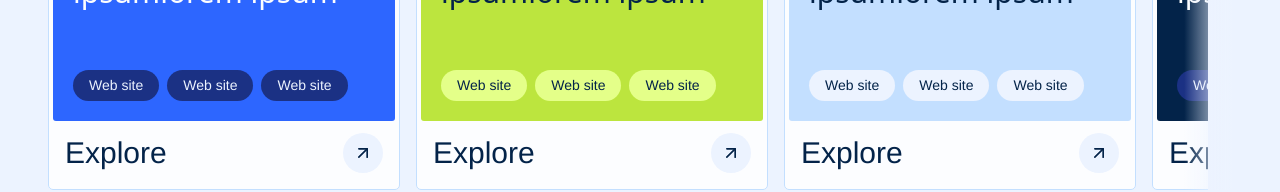
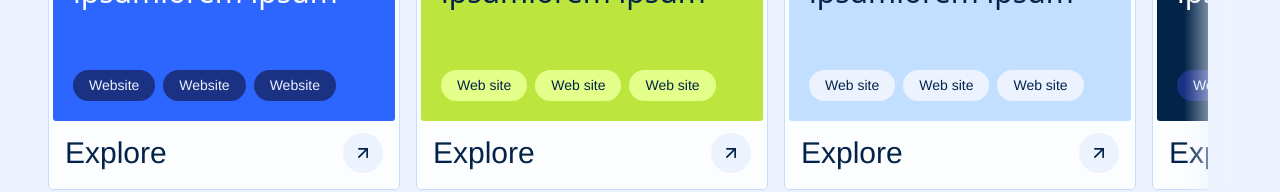
Before and after one commit to Juniors-Dev/Juniors.dev, a React (Vite) app: page / in a window 1280 px wide. Shown: the part 2101-2293 px from the top of the page. Built offline with nearby package versions, Linux system fonts and the light colour scheme.

Commit message:
fix: tag key to include index to prevent duplication on service cards on language change

```diff
--- a/src/features/ServiceCard/ServiceCard.jsx
+++ b/src/features/ServiceCard/ServiceCard.jsx
@@ -30,8 +30,8 @@ function ServiceCard({
         <h3 className="service-card__title">{title}</h3>
         <p className="service-card__details">{details}</p>
         <div className="service-card__tags">
-          {tags.map((tag) => (
-            <Tag key={tag} className={tagClassName}>
+          {tags.map((tag, index) => (
+            <Tag key={tag + index} className={tagClassName}>
               {tag}
             </Tag>
           ))}
--- a/src/pages/Home/translations/services.js
+++ b/src/pages/Home/translations/services.js
@@ -15,12 +15,12 @@ export const serviceCards = [
     en: {
       title: "UX/UI",
       details: "lorem ipsumlorem ipsumlorem ipsum",
-      tags: ["Web site", "Web site", "Web site"],
+      tags: ["Website", "Website", "Website"],
     },
     no: {
       title: "UX/UI",
       details: "lorem ipsumlorem ipsumlorem ipsum",
-      tags: ["Web site", "Web site", "Web site"],
+      tags: ["Nettside", "Nettside", "Nettside"],
     },
     panelClassName: "bg-primary-500 hover:bg-primary-600 text-off-white",
     tagClassName: "bg-primary-700 text-primary-100",
@@ -35,7 +35,7 @@ export const serviceCards = [
     no: {
       title: "Frontend",
       details: "lorem ipsumlorem ipsumlorem ipsum",
-      tags: ["Web site", "Web site", "Web site"],
+      tags: ["Nettside", "Nettside", "Nettside"],
     },
     panelClassName: "bg-secondary-500 hover:bg-secondary-600 text-primary-900",
     tagClassName: "bg-secondary-200 text-primary-900",
@@ -50,7 +50,7 @@ export const serviceCards = [
     no: {
       title: "Backend",
       details: "lorem ipsumlorem ipsumlorem ipsum",
-      tags: ["Web site", "Web site", "Web site"],
+      tags: ["Nettside", "Nettside", "Nettside"],
     },
     panelClassName: "bg-primary-200 hover:bg-primary-300 text-primary-900",
     tagClassName: "bg-primary-100 text-primary-900",
@@ -63,9 +63,9 @@ export const serviceCards = [
       tags: ["Web site", "Web site", "Web site"],
     },
     no: {
-      title: "Coaching",
+      title: "Veiledning",
       details: "lorem ipsumlorem ipsumlorem ipsum",
-      tags: ["Web site", "Web site", "Web site"],
+      tags: ["Nettside", "Nettside", "Nettside"],
     },
     panelClassName: "bg-primary-900 hover:bg-primary-600 text-off-white",
     tagClassName: "bg-primary-700 text-primary-100",
```
